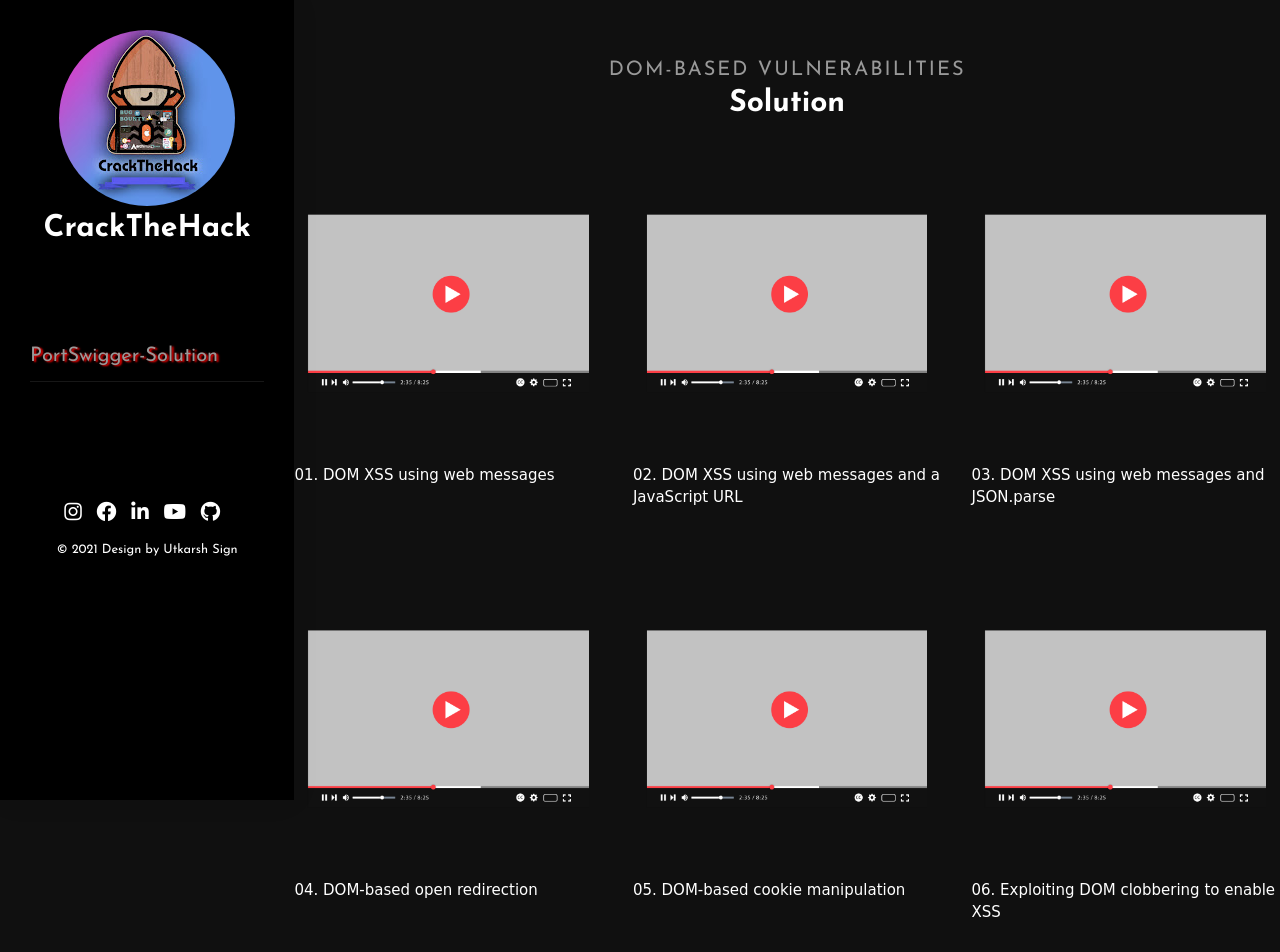
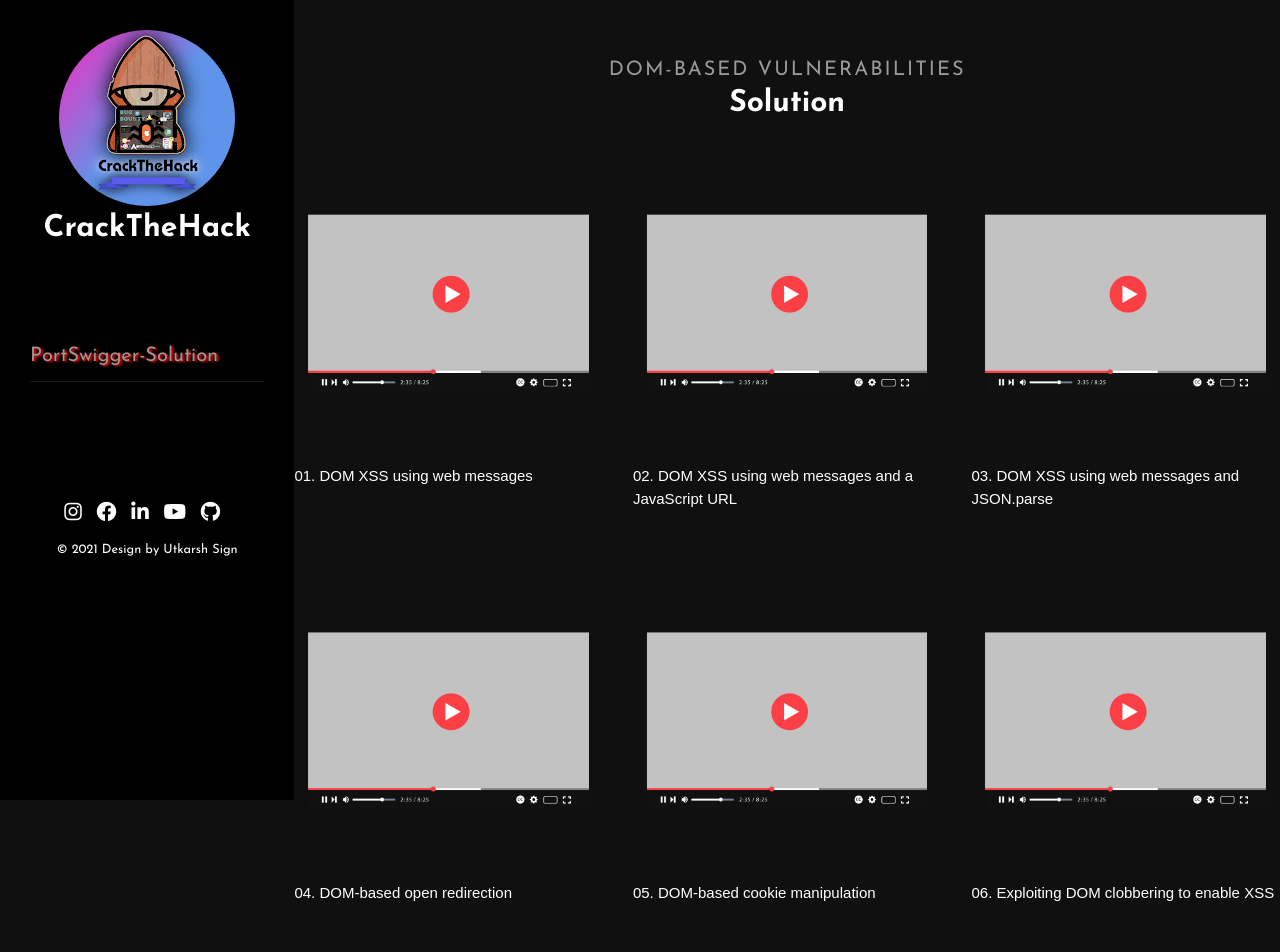
Before and after one commit to UtkarshSinghThakur/PortSwigger, a plain HTML site: page DOM-based-vulnerabilities.html in a window 1280 px wide. Shown: the top 952 px of the page. Drawn offline with Linux system fonts and the light colour scheme.

Commit message:
Update DOM-based-vulnerabilities.html

```diff
--- a/DOM-based-vulnerabilities.html
+++ b/DOM-based-vulnerabilities.html
@@ -93,45 +93,45 @@
                                     <a data-fancybox="" href="https://www.youtube.com/watch?v=Q9NdEWaWv80">
                                         <img class="img-fluid" src="images/you.png" style="border-radius: 15px">
                                     </a>
-                                     <span style="font-family: cursive;font-size: 15px;color: white">01. DOM XSS using web messages</span>
+                                     <span style="font-family: sans-serif;font-size: 15px;color: white">01. DOM XSS using web messages</span>
                                 </div>
                                 <!-- Vimeo Popup -->
                                 <div class="col-md-4 animate-box" data-animate-effect="fadeInUp">
                                     <a data-fancybox="" href="https://www.youtube.com/watch?v=mUQbnsXUYmE">
                                         <img class="img-fluid" src="images/you.png" style="border-radius: 15px">
                                     </a>
-                                     <span style="font-family: cursive;font-size: 15px;color: white">02. DOM XSS using web messages and a JavaScript URL</span><br><br><br><br>
+                                     <span style="font-family: sans-serif;font-size: 15px;color: white">02. DOM XSS using web messages and a JavaScript URL</span><br><br><br><br>
                                 </div>
                                 <!-- Custom Video Popup -->
                                 <div class="col-md-4 animate-box" data-animate-effect="fadeInUp">
                                     <a data-fancybox="" href="https://www.youtube.com/watch?v=dJqDY61ZK9g">
                                         <img class="img-fluid" src="images/you.png" style="height:auto">
                                     </a>
-                                     <span style="font-family: cursive;font-size: 15px;color: white">03. DOM XSS using web messages and JSON.parse</span>
+                                     <span style="font-family: sans-serif;font-size: 15px;color: white">03. DOM XSS using web messages and JSON.parse</span>
                                 </div>
                                 <div class="col-md-4 animate-box" data-animate-effect="fadeInUp">
                                     <a data-fancybox="" href="https://www.youtube.com/watch?v=wtEZP7thlp8">
                                         <img class="img-fluid" src="images/you.png">
                                     </a>
-                                     <span style="font-family: cursive;font-size: 15px;color: white">04. DOM-based open redirection</span>
+                                     <span style="font-family: sans-serif;font-size: 15px;color: white">04. DOM-based open redirection</span>
                                 </div>
                                 <div class="col-md-4 animate-box" data-animate-effect="fadeInUp">
                                     <a data-fancybox="" href="https://www.youtube.com/watch?v=j0FvfkjO5cQ">
                                         <img class="img-fluid" src="images/you.png">
                                     </a>
-                                     <span style="font-family: cursive;font-size: 15px;color: white">05. DOM-based cookie manipulation</span><br><br><br><br>
+                                     <span style="font-family: sans-serif;font-size: 15px;color: white">05. DOM-based cookie manipulation</span><br><br><br><br>
                                 </div>
                                <div class="col-md-4 animate-box" data-animate-effect="fadeInUp">
                                     <a data-fancybox="" href="https://www.youtube.com/watch?v=jo6mFJ87jw8">
                                         <img class="img-fluid" src="images/you.png">
                                     </a>
-                                     <span style="font-family: cursive;font-size: 15px;color: white">06. Exploiting DOM clobbering to enable XSS</span>
+                                     <span style="font-family: sans-serif;font-size: 15px;color: white">06. Exploiting DOM clobbering to enable XSS</span>
                                 </div>
                                 <div class="col-md-4 animate-box" data-animate-effect="fadeInUp">
                                     <a data-fancybox="" href="https://www.youtube.com/watch?v=-imQ1tFE4Rg">
                                         <img class="img-fluid" src="images/you.png">
                                     </a>
-                                     <span style="font-family: cursive;font-size: 15px;color:white">07. Clobbering DOM attributes to bypass HTML filters</span><br><br><br><br>
+                                     <span style="font-family: sans-serif;font-size: 15px;color:white">07. Clobbering DOM attributes to bypass HTML filters</span><br><br><br><br>
                                 </div>
                             </div>
                         </div>
```
